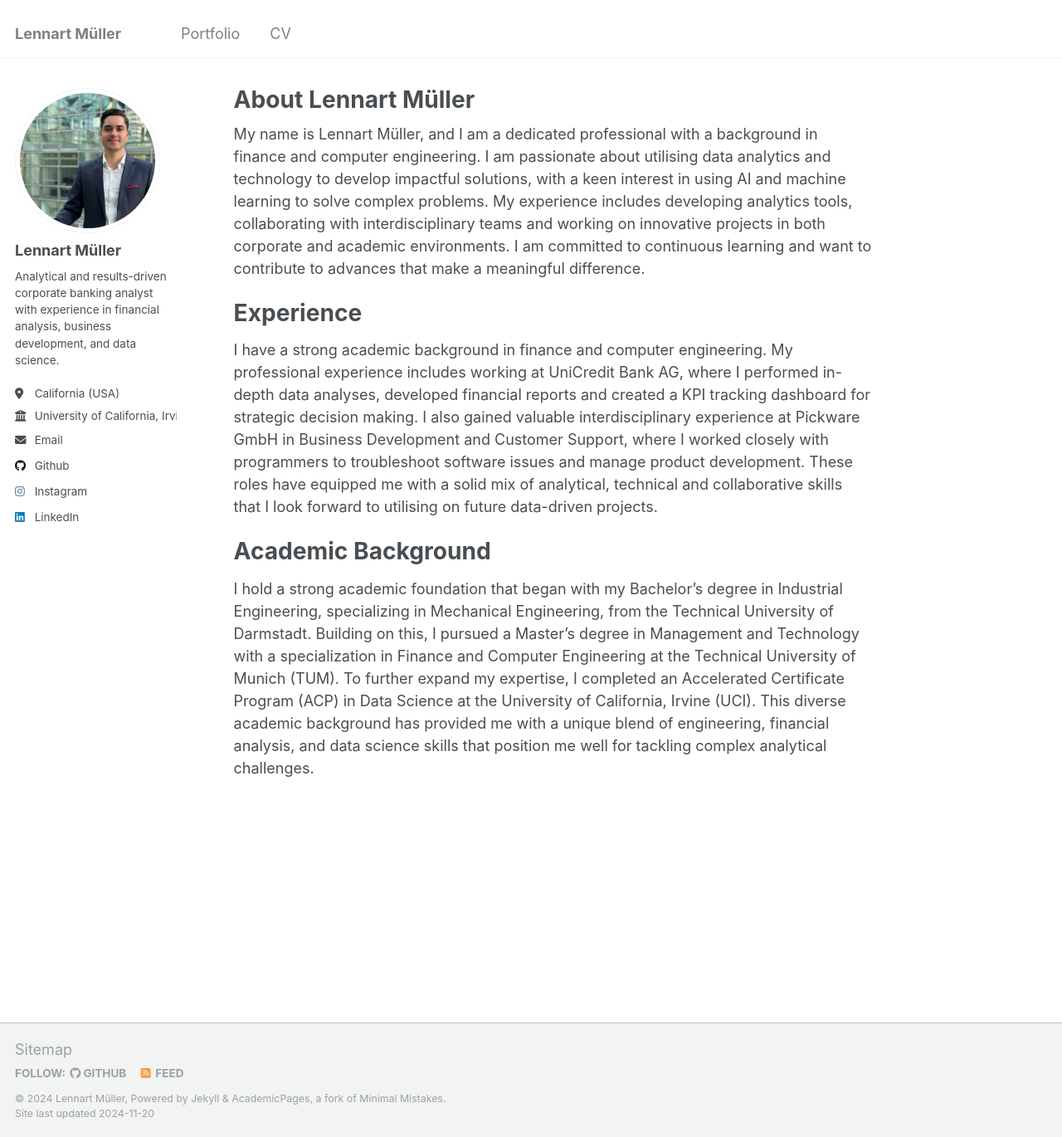
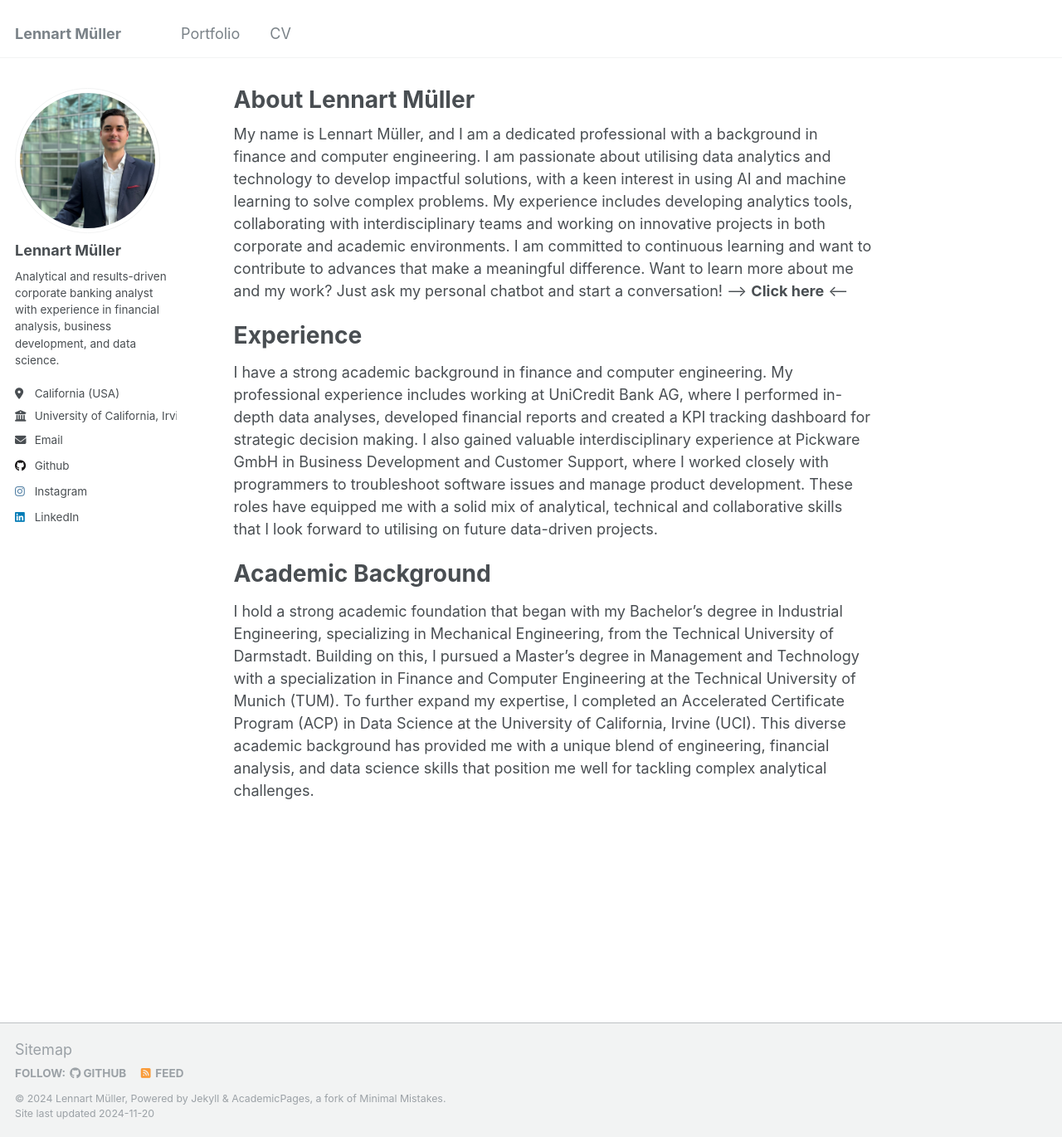
Before and after one commit to lennartmueller123/lennartmueller123.github.io, a Jekyll site: the page built from _pages/about.md, in a window 1280 px wide and 1370 px high. Shown: the whole window at 83% size. Built offline with Jekyll 4.4.1, drawn with Linux system fonts in a browser that asks for light colours.

Commit message:
Update about.md

```diff
--- a/_pages/about.md
+++ b/_pages/about.md
@@ -7,7 +7,7 @@
   - /about.html
 ---
 
-My name is Lennart Müller, and I am a dedicated professional with a background in finance and computer engineering. I am passionate about utilising data analytics and technology to develop impactful solutions, with a keen interest in using AI and machine learning to solve complex problems. My experience includes developing analytics tools, collaborating with interdisciplinary teams and working on innovative projects in both corporate and academic environments. I am committed to continuous learning and want to contribute to advances that make a meaningful difference.
+My name is Lennart Müller, and I am a dedicated professional with a background in finance and computer engineering. I am passionate about utilising data analytics and technology to develop impactful solutions, with a keen interest in using AI and machine learning to solve complex problems. My experience includes developing analytics tools, collaborating with interdisciplinary teams and working on innovative projects in both corporate and academic environments. I am committed to continuous learning and want to contribute to advances that make a meaningful difference.                                                                                                                                                      Want to learn more about me and my work? Just ask my personal chatbot and start a conversation! --> **Click here** <--
 
 Experience
 ======
@@ -15,4 +15,4 @@
 
 Academic Background
 ======
-I hold a strong academic foundation that began with my Bachelor’s degree in Industrial Engineering, specializing in Mechanical Engineering, from the Technical University of Darmstadt. Building on this, I pursued a Master’s degree in Management and Technology with a specialization in Finance and Computer Engineering at the Technical University of Munich (TUM). To further expand my expertise, I completed an Accelerated Certificate Program (ACP) in Data Science at the University of California, Irvine (UCI).                                                                       This diverse academic background has provided me with a unique blend of engineering, financial analysis, and data science skills that position me well for tackling complex analytical challenges.
+I hold a strong academic foundation that began with my Bachelor’s degree in Industrial Engineering, specializing in Mechanical Engineering, from the Technical University of Darmstadt. Building on this, I pursued a Master’s degree in Management and Technology with a specialization in Finance and Computer Engineering at the Technical University of Munich (TUM). To further expand my expertise, I completed an Accelerated Certificate Program (ACP) in Data Science at the University of California, Irvine (UCI).                                                                      This diverse academic background has provided me with a unique blend of engineering, financial analysis, and data science skills that position me well for tackling complex analytical challenges.
```
